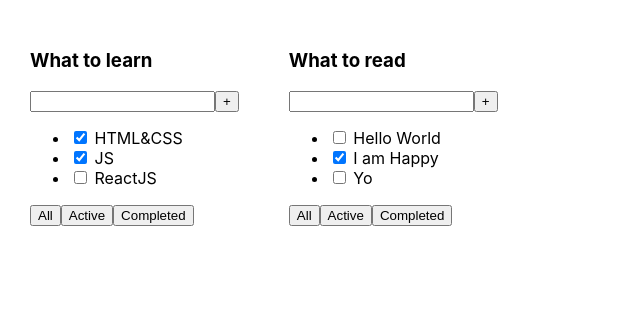
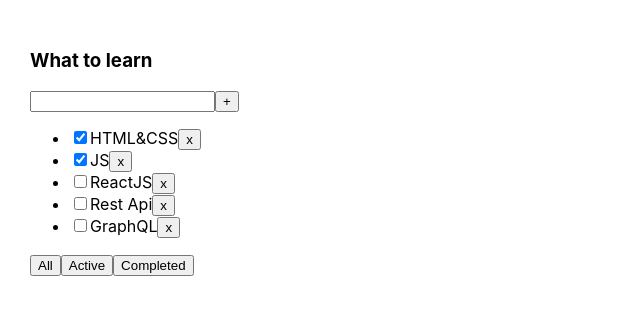
Before and after one commit to alexkokhan22/toDoList, a React (Create React App) app: page / in a window 1280 px wide. Shown: the top 314 px of the page, without its empty margins (0-640 px from the left). Built offline with nearby package versions, Linux system fonts and the light colour scheme.

Commit message:
lesson 2

```diff
--- a/src/App.tsx
+++ b/src/App.tsx
@@ -1,4 +1,4 @@
-import React from 'react';
+import React, {useState} from 'react';
 import './App.css';
 import {TodoList} from "./TodoList";
 
@@ -8,21 +8,44 @@
     isDone: boolean
 }
 
+export type FilterValuesType = 'all'| 'active' | 'completed'
+
 function App() {
-    const task1 = [
+    let [tasks, setTasks] = useState<Array<TaskType>>([
+
         {id: 1, title: "HTML&CSS", isDone: true},
         {id: 2, title: "JS", isDone: true},
         {id: 3, title: "ReactJS", isDone: false},
-    ]
-    const task2 = [
-        {id: 1, title: "Hello World", isDone: false},
-        {id: 2, title: "I am Happy", isDone: true},
-        {id: 3, title: "Yo", isDone: false},
-    ]
+        {id: 4, title: "Rest Api", isDone: false},
+        {id: 5, title: "GraphQL", isDone: false},
+
+    ]);
+    let [filter, setFilter] = useState<FilterValuesType>('all')
+
+    function removeTask(id: number) {
+        tasks = tasks.filter(t => t.id !== id);
+        setTasks(tasks)
+    }
+
+    function changeFilter (value: FilterValuesType) {
+        setFilter(value);
+    }
+
+    let taskForTodoList = tasks;
+    if (filter === 'completed') {
+        taskForTodoList = tasks.filter(t => t.isDone === true)
+    }
+    if (filter === 'active') {
+        taskForTodoList = tasks.filter(t => t.isDone === false)
+    }
+
     return (
         <div className="App">
-            <TodoList title={"What to learn"} tasks={task1}/>
-            <TodoList title={"What to read"} tasks={task2}/>
+            <TodoList title={"What to learn"}
+                      tasks={taskForTodoList}
+                      removeTask={removeTask}
+                      changeFilter={changeFilter}
+            />
         </div>
     );
 }
--- a/src/TodoList.tsx
+++ b/src/TodoList.tsx
@@ -1,9 +1,17 @@
 import React from "react";
-import {TaskType} from "./App";
+import {FilterValuesType, TaskType} from "./App";
+
+export type TskType = {
+    id: number
+    title: string
+    isDone: boolean
+}
 
 type todoListpPropsType = {
     title: string
     tasks: Array<TaskType>
+    removeTask: (taskId: number) => void
+    changeFilter: (value: FilterValuesType) => void
 }
 
 export function TodoList(props: todoListpPropsType) {
@@ -15,14 +23,20 @@
                 <button>+</button>
             </div>
             <ul>
-                <li><input type="checkbox" checked={props.tasks[0].isDone}/> <span>{props.tasks[0].title}</span></li>
-                <li><input type="checkbox" checked={props.tasks[1].isDone}/> <span>{props.tasks[1].title}</span></li>
-                <li><input type="checkbox" checked={props.tasks[2].isDone}/> <span>{props.tasks[2].title}</span></li>
+                {
+                    props.tasks.map(t => <li key={t.id}>
+                            <input type='checkbox' checked={t.isDone}/>
+                            <span>{t.title}</span>
+                            <button onClick={ () => { props.removeTask(t.id) }}>x</button>
+                        </li>
+                    )
+                }
             </ul>
+
             <div>
-                <button>All</button>
-                <button>Active</button>
-                <button>Completed</button>
+                <button onClick={ () => { props.changeFilter('all') }}>All</button>
+                <button onClick={ () => { props.changeFilter('active') }}>Active</button>
+                <button onClick={ () => { props.changeFilter('completed') }}>Completed</button>
             </div>
         </div>
     );
```
Also changed, not shown: 1 other file (tests, documents, lock files or other folders).
